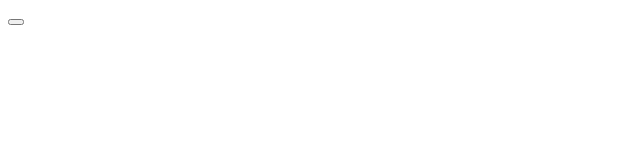
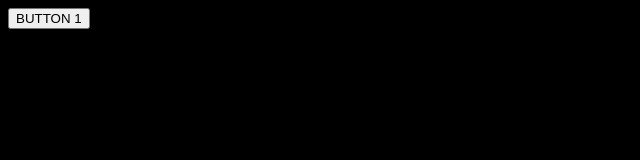
Before and after one commit to taejin5314/audio-visualize, a plain HTML site: page index.html in a window 1280 px wide. Shown: the whole page, without its empty margins (0-640 px from the left). Drawn offline with Linux system fonts and the light colour scheme.

Commit message:
basic style configuration

```diff
--- a/index.html
+++ b/index.html
@@ -5,9 +5,10 @@
     <meta http-equiv="X-UA-Compatible" content="IE=edge" />
     <meta name="viewport" content="width=device-width, initial-scale=1.0" />
     <title>JavaScript sounds</title>
+    <link rel="stylesheet" href="style.css" />
   </head>
   <body>
-    <button id="button1"></button>
+    <button id="button1">BUTTON 1</button>
     <script src="script.js"></script>
   </body>
 </html>
--- a/style.css
+++ b/style.css
@@ -0,0 +1,3 @@
+body {
+  background: black;
+}
```
